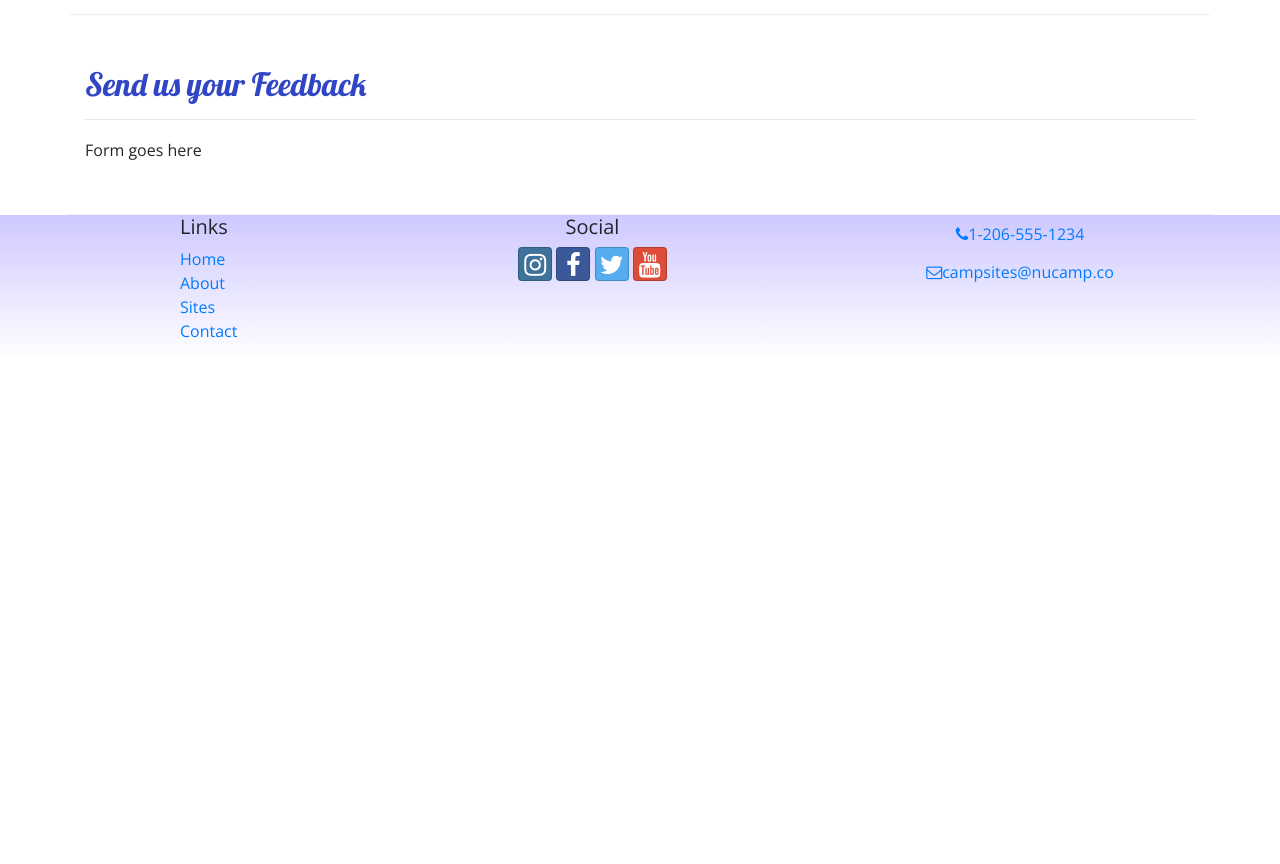
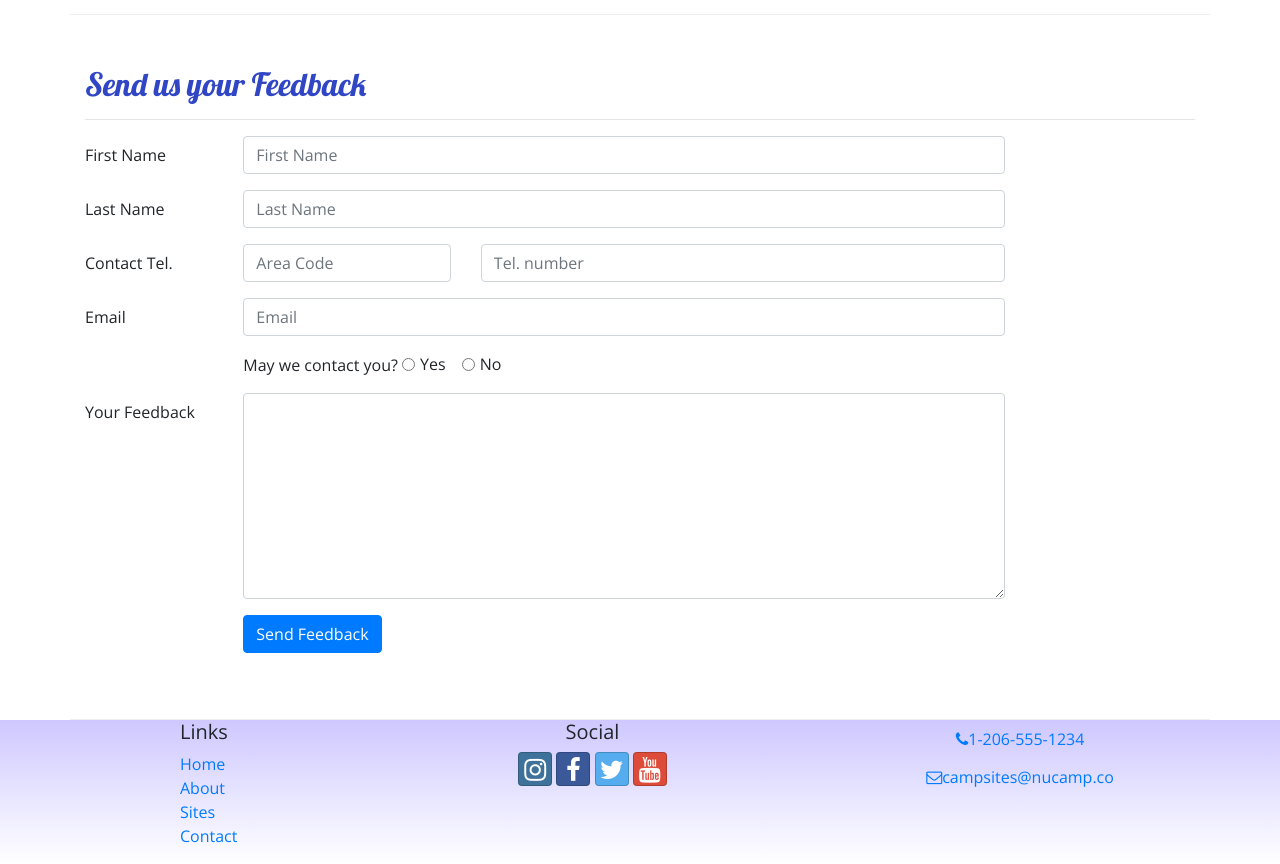
Before and after one commit to Mykej/Bootstrapnucampsite, a website: page contactus.html in a window 1280 px wide. Shown: the part 560-1424 px from the top of the page. Before the commit the page ends 919 px from the top, so only its background shows below. Drawn offline with nearby package versions, Linux system fonts and the light colour scheme.

Commit message:
Created HTML form and applied bootstrap grid to enhance layout and styling.

```diff
--- a/contactus.html
+++ b/contactus.html
@@ -80,7 +80,65 @@
                 <hr />
             </div>
             <div class="col-md-10">
-                Form goes here
+                <form>
+                  <div class="form-group row">
+                    <label for="firstName" class="col-md-2 col-form-label">First Name</label>
+                    <div class="col-md-10">
+                      <input type="text" class="form-control" id="firstName" name="firstName" placeholder="First Name" />
+                    </div>
+                  </div>
+
+                  <div class="form-group row">
+                    <label for="lastName" class="col-md-2 col-form-label">Last Name</label>
+                    <div class="col-md-10">
+                      <input type="text" class="form-control" id="lastName" name="lastName" placeholder="Last Name" />
+                    </div>
+                  </div>
+
+                  <div class="form-group row">
+                    <label for="areaCode" class="col-md-2 col-form-label">Contact Tel.</label>
+                    <div class="col-5 col-md-3">
+                      <input type="tel" class="form-control" id="areaCode" name="areaCode" placeholder="Area Code" />
+                    </div>
+                    <div class="col-7">
+                      <input type="tel" class="form-control" name="telNum" placeholder="Tel. number" />
+                    </div>
+                  </div>
+
+                  <div class="form-group row">
+                    <label for="email" class="col-md-2 col-form-label">Email</label>
+                    <div class="col-md-10">
+                      <input type="email" class="form-control" id="email" name="email" placeholder="Email" />
+                    </div>
+                  </div>
+
+                  <div class="form-group row">
+                    <div class="col offset-md-2">
+                      May we contact you?
+                      <div class="form-check form-check-inline">
+                        <input type="radio" class="form-check-input" id="contactYes" name="contactRadios" value="yes" />
+                        <label for="contactYes" class="form-check-label">Yes</label>
+                      </div>
+                      <div class="form-check form-check-inline">
+                        <input type="radio" class="form-check-input" id="contactNo" name="contactRadios" value="no" />
+                        <label for="contactNo" class="form-check-label">No</label>
+                      </div>
+                    </div>
+                  </div>
+
+                  <div class="form-group row">
+                    <label for="feedback" class="col-md-2 col-form-label">Your Feedback</label>
+                    <div class="col-md-10">
+                      <textarea class="form-control" id="feedback" name="feedback" rows="8"></textarea>
+                    </div>
+                  </div>
+
+                  <div class="form-group row">
+                    <div class="offset-md-2 col-md-10">
+                      <button type="submit" class="btn btn-primary">Send Feedback</button>
+                    </div>
+                  </div>
+                </form>
             </div>
         </div>
 
```
